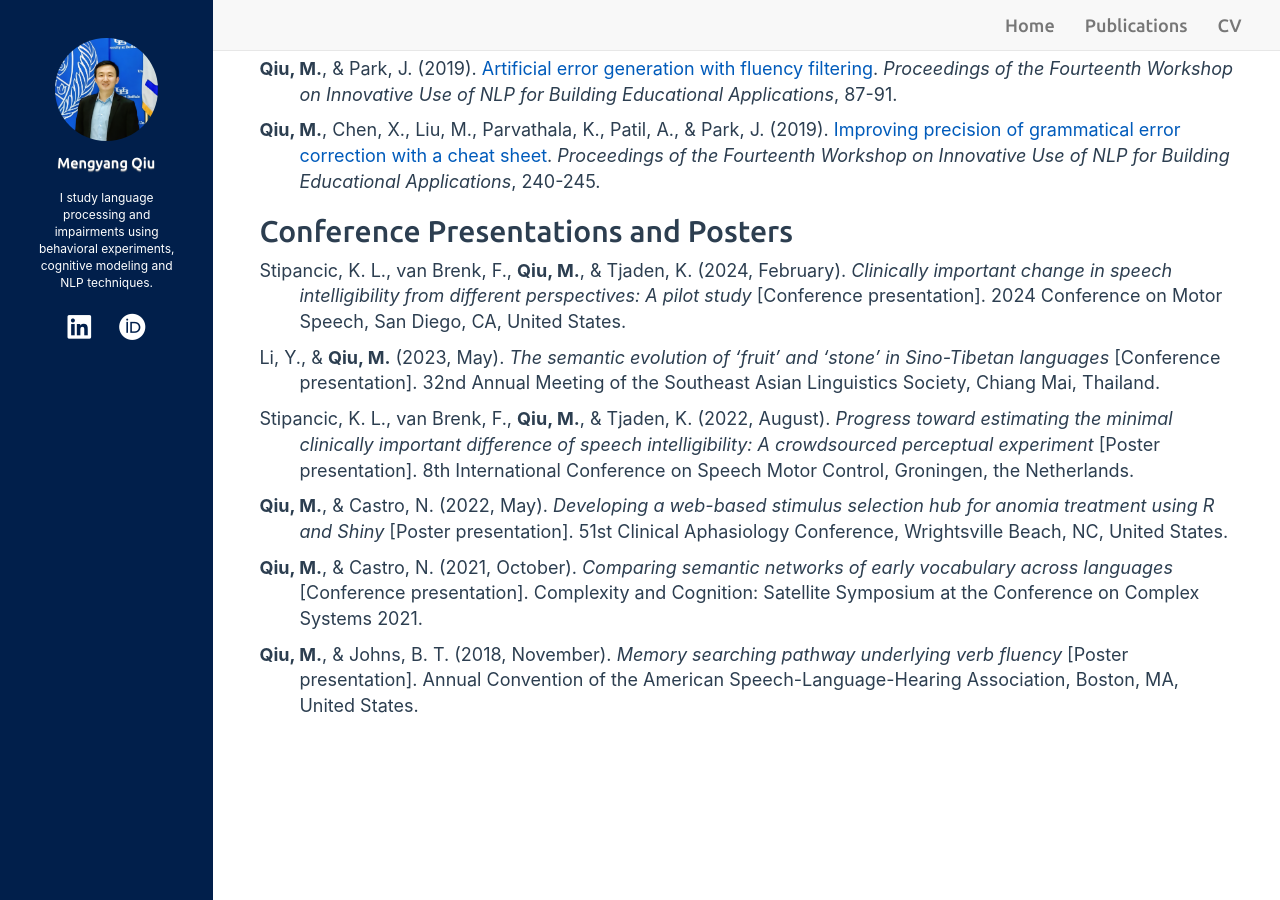
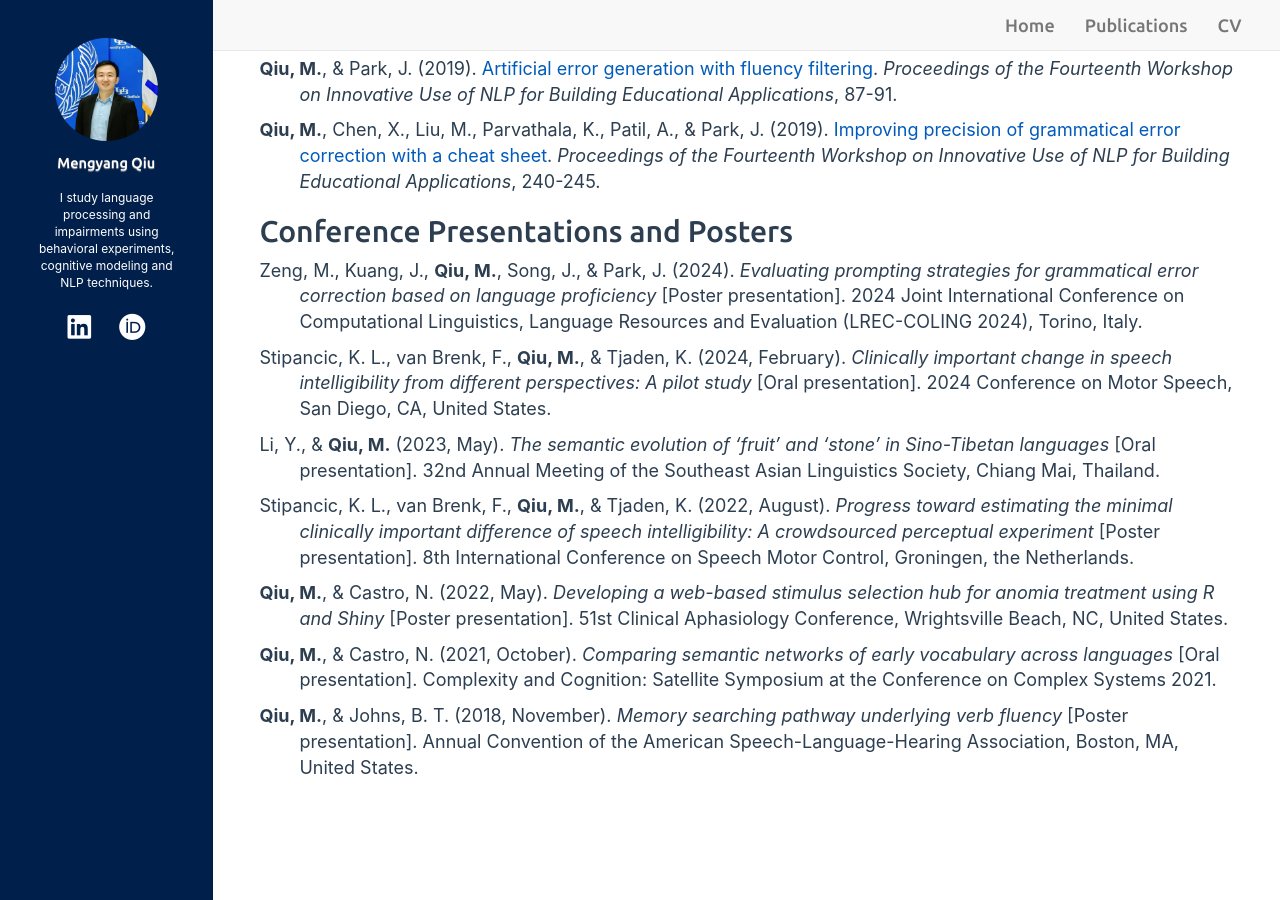
Before and after one commit to mengyangq/mengyangq.github.io, a Jekyll site: the page built from index.html, in a window 1280 px wide and 900 px high, scrolled down 1430 px. Built offline with Jekyll 4.4.1, drawn with Linux system fonts in a browser that asks for light colours; nearby versions of some CDN libraries; a style sheet for code colours, icons or effects is not loaded.

Commit message:
Update publications.md

```diff
--- a/_includes/publications.md
+++ b/_includes/publications.md
@@ -18,14 +18,16 @@
 
 ## Conference Presentations and Posters
 
-<p style="padding-left: 40px; text-indent: -40px;">Stipancic, K. L., van Brenk, F., <strong>Qiu, M.</strong>, & Tjaden, K. (2024, February). <em>Clinically important change in speech intelligibility from different perspectives: A pilot study</em> [Conference presentation]. 2024 Conference on Motor Speech, San Diego, CA, United States.</p>
+<p style="padding-left: 40px; text-indent: -40px;">Zeng, M., Kuang, J., <strong>Qiu, M.</strong>, Song, J., & Park, J. (2024). <em>Evaluating prompting strategies for grammatical error correction based on language proficiency</em> [Poster presentation]. 2024 Joint International Conference on Computational Linguistics, Language Resources and Evaluation (LREC-COLING 2024), Torino, Italy.</p>
 
-<p style="padding-left: 40px; text-indent: -40px;">Li, Y., & <strong>Qiu, M.</strong> (2023, May). <em>The semantic evolution of ‘fruit’ and ‘stone’ in Sino-Tibetan languages</em> [Conference presentation]. 32nd Annual Meeting of the Southeast Asian Linguistics Society, Chiang Mai, Thailand.</p>
+<p style="padding-left: 40px; text-indent: -40px;">Stipancic, K. L., van Brenk, F., <strong>Qiu, M.</strong>, & Tjaden, K. (2024, February). <em>Clinically important change in speech intelligibility from different perspectives: A pilot study</em> [Oral presentation]. 2024 Conference on Motor Speech, San Diego, CA, United States.</p>
+
+<p style="padding-left: 40px; text-indent: -40px;">Li, Y., & <strong>Qiu, M.</strong> (2023, May). <em>The semantic evolution of ‘fruit’ and ‘stone’ in Sino-Tibetan languages</em> [Oral presentation]. 32nd Annual Meeting of the Southeast Asian Linguistics Society, Chiang Mai, Thailand.</p>
 
 <p style="padding-left: 40px; text-indent: -40px;">Stipancic, K. L., van Brenk, F., <strong>Qiu, M.</strong>, & Tjaden, K. (2022, August). <em>Progress toward estimating the minimal clinically important difference of speech intelligibility: A crowdsourced perceptual experiment</em> [Poster presentation]. 8th International Conference on Speech Motor Control, Groningen, the Netherlands.</p>
 
 <p style="padding-left: 40px; text-indent: -40px;"><strong>Qiu, M.</strong>, & Castro, N. (2022, May). <em>Developing a web-based stimulus selection hub for anomia treatment using R and Shiny</em> [Poster presentation]. 51st Clinical Aphasiology Conference, Wrightsville Beach, NC, United States.</p>
 
-<p style="padding-left: 40px; text-indent: -40px;"><strong>Qiu, M.</strong>, & Castro, N. (2021, October). <em>Comparing semantic networks of early vocabulary across languages</em> [Conference presentation]. Complexity and Cognition: Satellite Symposium at the Conference on Complex Systems 2021.</p>
+<p style="padding-left: 40px; text-indent: -40px;"><strong>Qiu, M.</strong>, & Castro, N. (2021, October). <em>Comparing semantic networks of early vocabulary across languages</em> [Oral presentation]. Complexity and Cognition: Satellite Symposium at the Conference on Complex Systems 2021.</p>
 
 <p style="padding-left: 40px; text-indent: -40px;"><strong>Qiu, M.</strong>, & Johns, B. T. (2018, November). <em>Memory searching pathway underlying verb fluency</em> [Poster presentation]. Annual Convention of the American Speech-Language-Hearing Association, Boston, MA, United States.</p>
```
